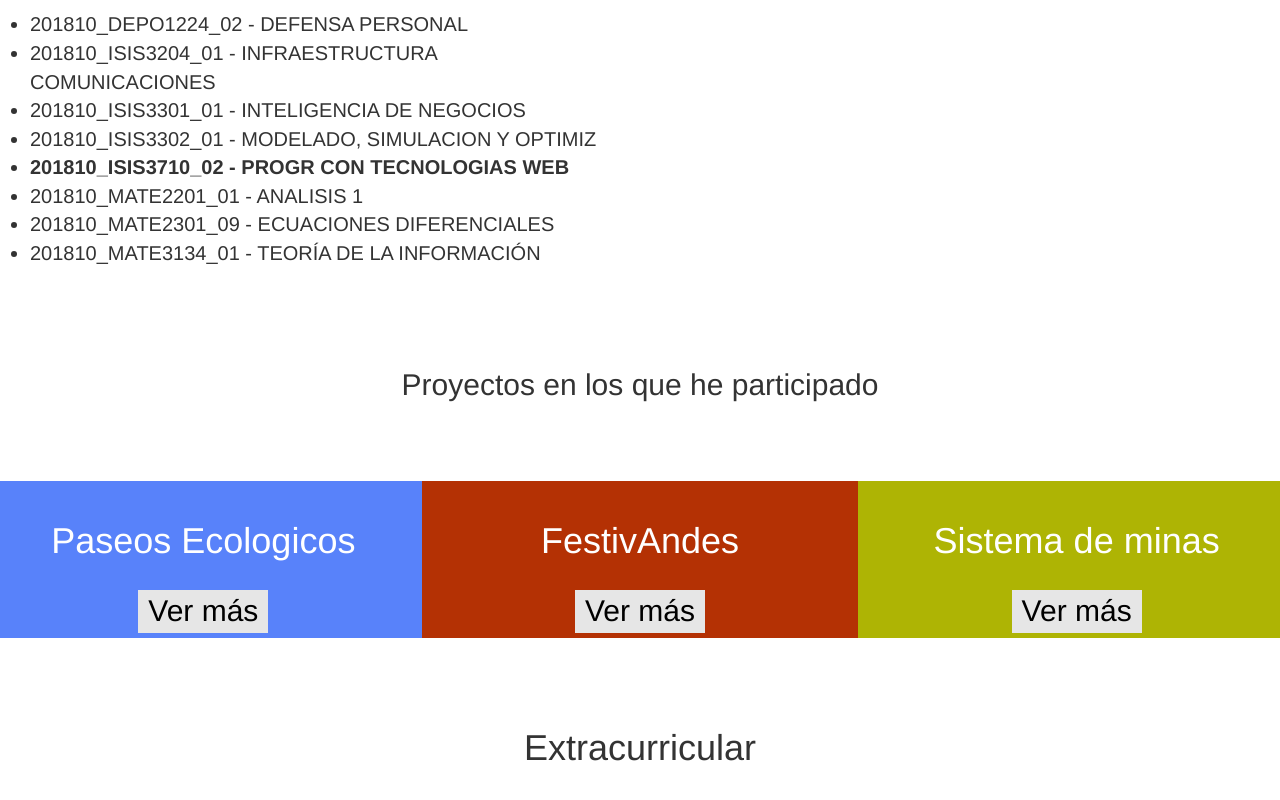
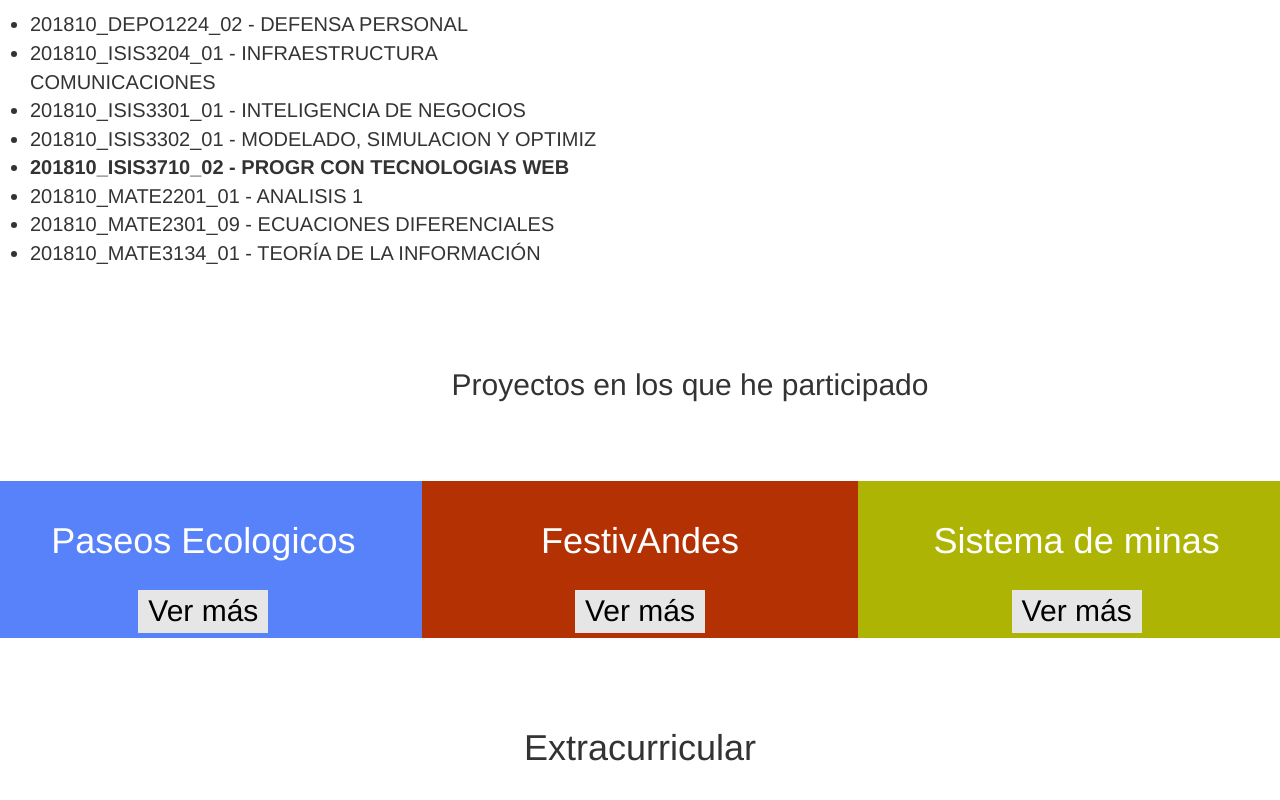
Before and after one commit to jd-chaves/jd-chaves.github.io, a plain HTML site: page index.html in a window 1280 px wide. Shown: the part 2699-3499 px from the top of the page. Drawn offline with nearby package versions, Linux system fonts and the light colour scheme.

Commit message:
correcion al index

```diff
--- a/index.html
+++ b/index.html
@@ -143,7 +143,7 @@
 				 </ul>
 				</div>
 			</div>
-			<div class="container-fluid centrar"><span><h2>Proyectos en los que he participado</h2></span></div>
+			<div class="container-fluid centrar"><h2>Proyectos en los que he participado</h2></div>
 			<div>
 			<div class="proyectos row">
 
```
